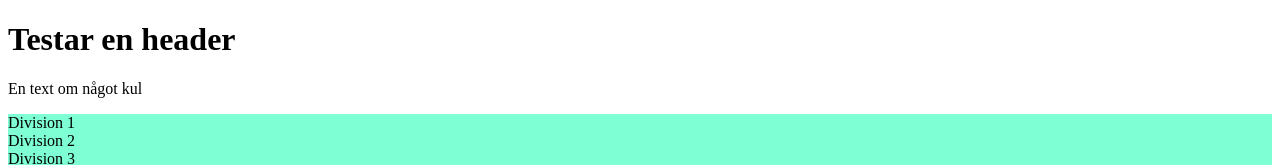
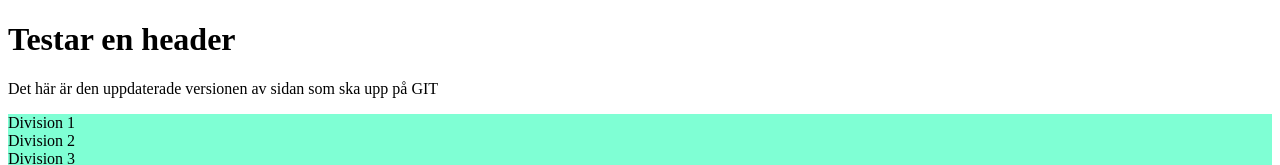
Before and after one commit to thumandi/ProgrammeringForUX, a plain HTML site: page Test 1.0/index.html in a window 1280 px wide. Shown: the top 165 px of the page. Drawn offline with Linux system fonts and the light colour scheme.

Commit message:
Update index.html

```diff
--- a/Test 1.0/index.html
+++ b/Test 1.0/index.html
@@ -11,7 +11,7 @@
     </head>
     <body>
         <h1 class="large">Testar en header</h1>
-        <p>En text om något kul</p>
+        <p>Det här är den uppdaterade versionen av sidan som ska upp på GIT</p>
         <div class="bg">Division 1</div>
         <div class="bg">Division 2</div>
         <div class="bg">Division 3</div>
```
